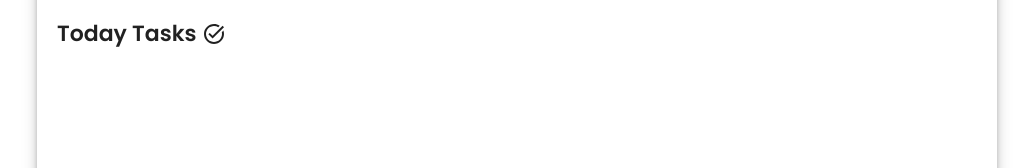
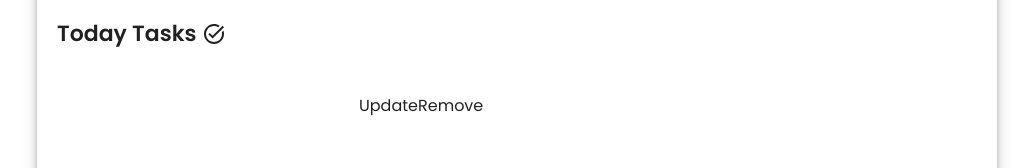
Before and after one commit to AshanSandeep06/Todo-List-React, a React (Create React App) app: page / in a window 1280 px wide. Shown: the part 245-413 px from the top of the page, without its empty margins (123-1156 px from the left). Built offline with nearby package versions, Linux system fonts and the light colour scheme.

Commit message:
Task Component inject to App.tsx

```diff
--- a/src/App.tsx
+++ b/src/App.tsx
@@ -4,6 +4,7 @@ import "./App.css";
 import { Button, Paper, TextField } from "@mui/material";
 import AssignmentIcon from "@mui/icons-material/Assignment";
 import TaskAltIcon from "@mui/icons-material/TaskAlt";
+import Task from "./Components/Task";
 
 export default function App() {
   return (
@@ -46,6 +47,10 @@ export default function App() {
               Today Tasks <TaskAltIcon className="mb-[2px]" />
             </h1>
           </div>
+
+          <div>
+            <Task />
+          </div>
         </form>
       </Paper>
     </div>
```
